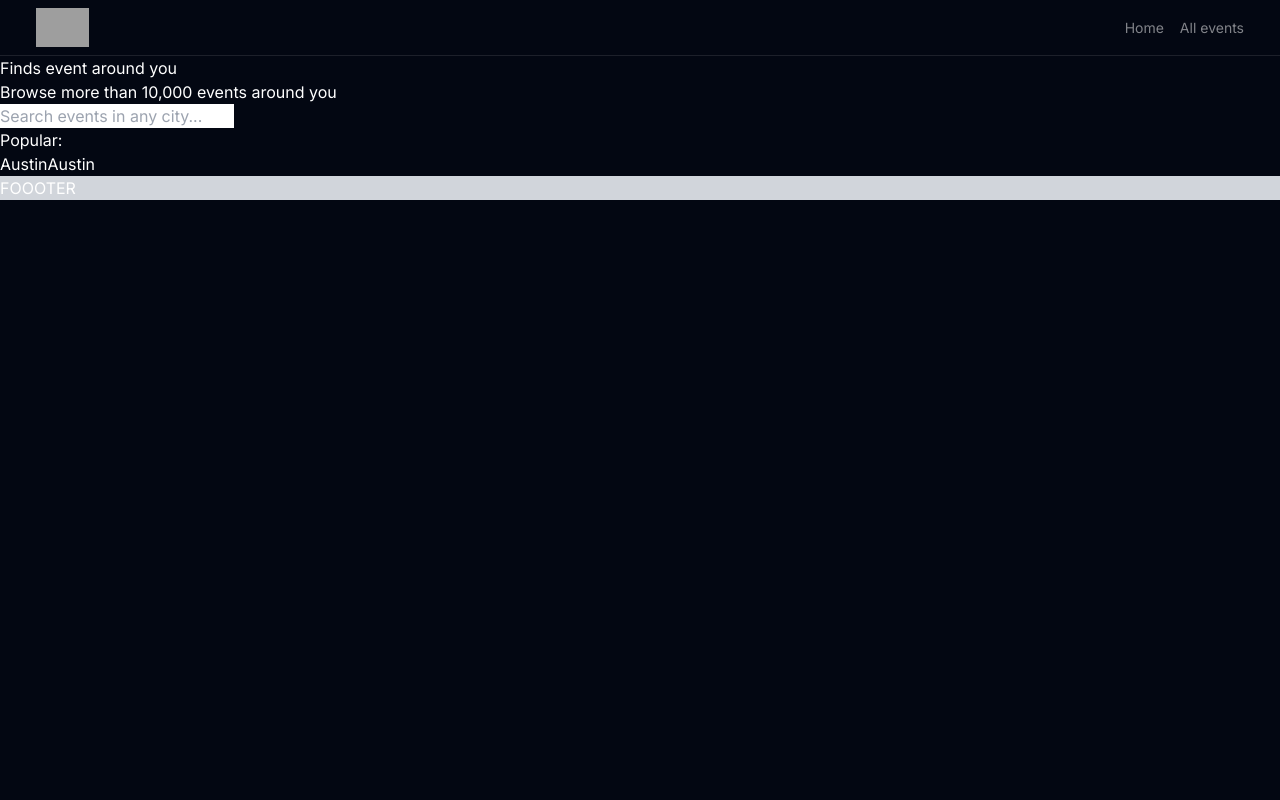
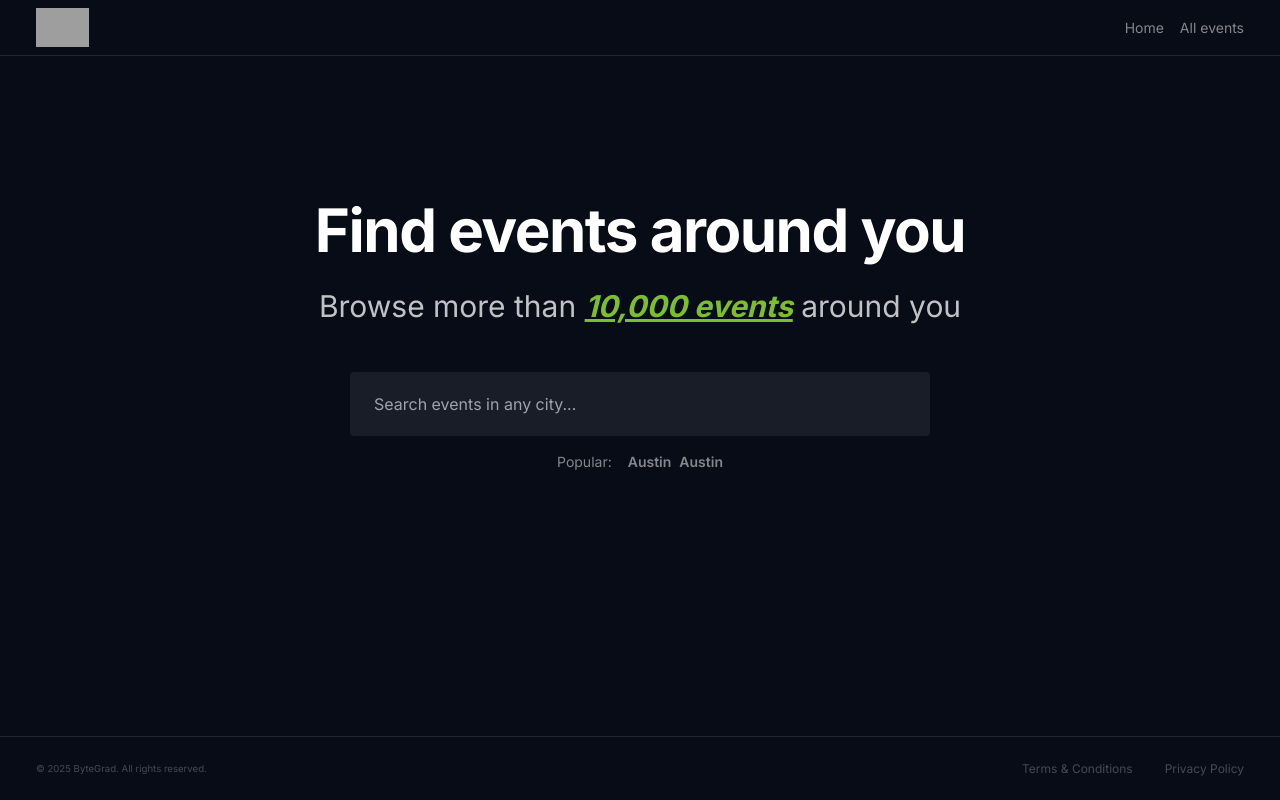
Before and after one commit to oleg191006/Evento, a Next.js app: page / in a window 1280 px wide. Built offline with nearby package versions, Linux system fonts and the light colour scheme; grey boxes are pictures that could not be loaded.

Commit message:
feat: add styling for home page

```diff
--- a/src/app/layout.tsx
+++ b/src/app/layout.tsx
@@ -3,6 +3,7 @@
 import "./globals.css";
 import Header from "@/shared/components/Header/Header";
 import Footer from "@/shared/components/Footer/Footer";
+import Container from "@/shared/components/Container/Container";
 
 const inter = Inter({ subsets: ["latin"] });
 
@@ -19,9 +20,11 @@
   return (
     <html lang="en">
       <body className={`${inter.className} bg-gray-950 text-white`}>
-        <Header />
-        {children}
-        <Footer />
+        <Container>
+          <Header />
+          {children}
+          <Footer />
+        </Container>
       </body>
     </html>
   );
--- a/src/app/page.tsx
+++ b/src/app/page.tsx
@@ -3,19 +3,28 @@
 
 export default function Home() {
   return (
-    <main>
-      <h1>Finds event around you</h1>
-      <p>Browse more than 10,000 events around you</p>
-      <form>
+    <main className="flex flex-col items-center pt-36">
+      <h1 className="text-3xl lg:text-6xl font-bold tracking-tight">
+        Find events around you
+      </h1>
+      <p className="mb-12 mt-7 text-2xl lg:text-3xl opacity-75">
+        Browse more than{" "}
+        <span className="font-bold text-[#a4f839] italic underline">
+          10,000 events
+        </span>{" "}
+        around you
+      </p>
+      <form className="w-full sm:w-[580px]">
         <input
+          className="w-full h-16 rounded bg-white/[7%] px-6 outline-none ring-[#a4f839]/50 transition focus:ring-2 focus:bg-white/10"
           type="text"
           placeholder="Search events in any city..."
           spellCheck={false}
         />
       </form>
-      <section>
+      <section className="mt-4 flex gap-x-4 text-sm text-white/50">
         <p>Popular:</p>
-        <div>
+        <div className="space-x-2 font-semibold">
           <Link href="/events/austin">Austin</Link>
           <Link href="/events/seattle">Austin</Link>
         </div>
--- /dev/null
+++ b/src/shared/components/Container/Container.tsx
@@ -0,0 +1,13 @@
+type ContainerProps = {
+  children: React.ReactNode;
+};
+
+const Container = ({ children }: ContainerProps) => {
+  return (
+    <div className="flex flex-col max-w-7xl min-h-screen mx-auto bg-white/[2%]">
+      {children}
+    </div>
+  );
+};
+
+export default Container;
--- a/src/shared/components/Footer/Footer.tsx
+++ b/src/shared/components/Footer/Footer.tsx
@@ -1,5 +1,21 @@
+import { footerRoutes } from "@/shared/constants/routes";
+import Link from "next/link";
+
 const Footer = () => {
-  return <footer className="bg-gray-300">FOOOTER</footer>;
+  return (
+    <footer className="mt-auto flex items-center justify-between h-16 border-t border-white/10 px-3 sm:px-9 text-xs text-white/25">
+      <small>&copy; 2025 ByteGrad. All rights reserved. </small>
+      <ul className="flex gap-x-4 sm:gap-x-8">
+        {footerRoutes.map((route) => {
+          return (
+            <li key={route.path}>
+              <Link href={route.path}>{route.name}</Link>
+            </li>
+          );
+        })}
+      </ul>
+    </footer>
+  );
 };
 
 export default Footer;
--- a/src/shared/components/Header/Header.tsx
+++ b/src/shared/components/Header/Header.tsx
@@ -1,6 +1,6 @@
 import Link from "next/link";
 import Logo from "../Logo/Logo";
-import { routes } from "@/shared/constants/routes";
+import { headerRoutes } from "@/shared/constants/routes";
 
 const Header = () => {
   return (
@@ -8,7 +8,7 @@
       <Logo />
       <nav>
         <ul className="flex gap-x-4 text-sm">
-          {routes.map((route) => {
+          {headerRoutes.map((route) => {
             return (
               <li
                 key={route.path}
--- a/src/shared/constants/routes.ts
+++ b/src/shared/constants/routes.ts
@@ -1,4 +1,4 @@
-export const routes = [
+export const headerRoutes = [
   {
     name: "Home",
     path: "/",
@@ -8,3 +8,14 @@
     path: "/events/all",
   },
 ];
+
+export const footerRoutes = [
+  {
+    name: "Terms & Conditions",
+    path: "/terms-conditions",
+  },
+  {
+    name: "Privacy Policy",
+    path: "/privacy-policy",
+  },
+];
```
